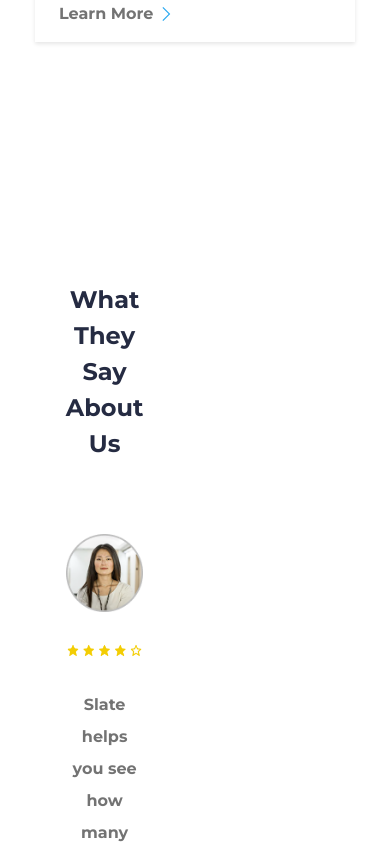
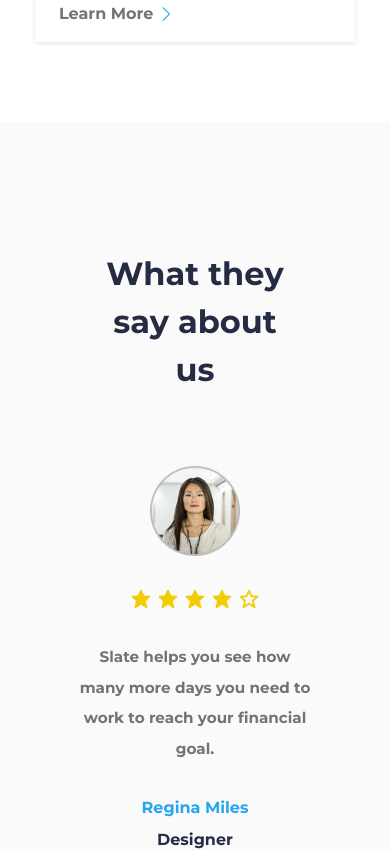
Before and after one commit to CrownedTechie/Sample-ecommerce-site, a React (Vite) app: page / in a window 390 px wide. Shown: the part 9900-10751 px from the top of the page. Built offline with nearby package versions, Linux system fonts and the light colour scheme.

Commit message:
style mobile design of testimonials section

```diff
--- a/src/components/Testimonials.jsx
+++ b/src/components/Testimonials.jsx
@@ -9,7 +9,7 @@ const Testimonials = () => {
       <>
           <section className='testimonials-section'>
               <div className="testimonials-review">
-                  <h4>What They Say About Us</h4>
+                  <h4>What they say about us</h4>
 
                   <DisplayImg img={reviewer} />
                   <DisplayImg img={stars} />
--- a/src/stylings/Testimonials.css
+++ b/src/stylings/Testimonials.css
@@ -6,6 +6,7 @@
     place-content: center;
     justify-items: center;
     gap: 9rem;
+    background: #FAFAFA;
 }
 
 .testimonials-review {
@@ -46,3 +47,32 @@
     grid-auto-flow: row;
     gap: 1.15rem;
 }
+
+
+@media screen and (max-width: 768px) {
+    .testimonials-section {
+        padding: 8rem 0;
+        grid-template-columns: none;
+        gap: 3rem;
+        margin-bottom: 0;
+    }
+
+    .testimonials-review h4 {
+        padding: 0 2rem;
+        line-height: 1.5;
+        font-size: 2rem;
+    }
+
+    .testimonials-review {
+        padding: 0rem 4rem;
+    }
+
+    .testimonials-review h5 {
+        font-size: .95rem;
+        padding: 0 .8rem;
+    }
+
+    .testimonials-gallery {
+        padding: 0 2.8rem;
+    }
+}
```
